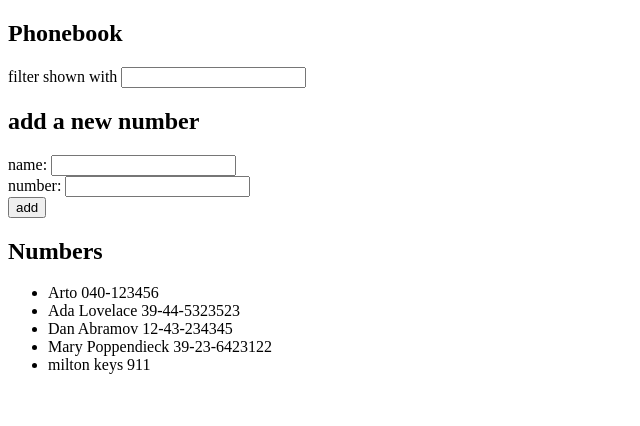
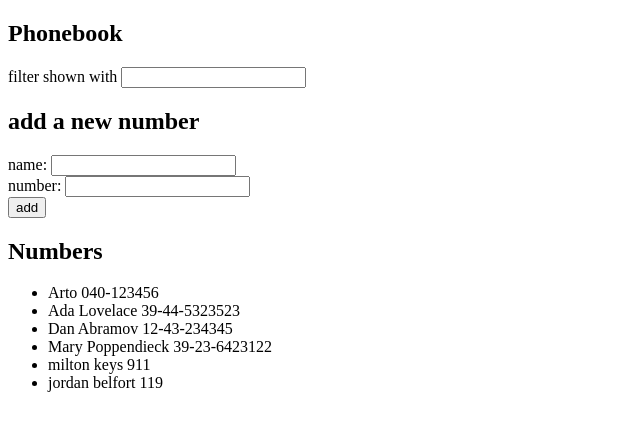
Before and after one commit to gurramnikhil4/FullStackOpen, a React (Vite) app in the folder part2/phonebook/: page / in a window 1280 px wide. Shown: the top 426 px of the page, without its empty margins (0-640 px from the left). Built offline with nearby package versions, Linux system fonts and the light colour scheme; data requests are answered from the project's data file.

Commit message:
Ex 2.13 Extract getAll and create

```diff
--- a/part2/phonebook/db.json
+++ b/part2/phonebook/db.json
@@ -24,6 +24,11 @@
       "name": "milton keys",
       "number": "911",
       "id": 5
+    },
+    {
+      "name": "jordan belfort",
+      "number": "119",
+      "id": 6
     }
   ]
 }
--- a/part2/phonebook/src/App.jsx
+++ b/part2/phonebook/src/App.jsx
@@ -2,7 +2,7 @@ import { useState, useEffect} from 'react'
 import Filter from './components/Filter'
 import PersonForm from './components/PersonForm'
 import Persons from './components/Persons'
-import axios from 'axios'
+import contactServices from './services/contacts'
 
 const App = () => {
 
@@ -11,14 +11,9 @@ const App = () => {
   const [newNumber, setNewNumber] = useState('')
   const [newSearch, setNewSearch] = useState('')
 
-
-  const hook = () =>{
-    let promise = axios.get('http://localhost:3001/persons');
-    promise.then( (response) =>{
-      setPersons(response.data)
-    } )
-  }
-  useEffect(hook,[]);
+  useEffect(()=>{
+    contactServices.getAll().then(response=>setPersons(response))
+  },[]);
 
   const handleSearch = (event) =>{
     setPersons(persons.filter((person)=>{
@@ -37,15 +32,11 @@ const handleSubmit = (event)=>{
     name:newName,
     number:newNumber,
     }
-
-    axios.post(`http://localhost:3001/persons/`,newNameObject)
-    .then((response)=>console.log(response.data))
-  setPersons(persons.concat(newNameObject))
+    contactServices.create(newNameObject).then((data)=>setPersons(persons.concat(data)))
   }
   setNewName('')
   setNewNumber('')
 }
-
 
   return (
     <div>
--- /dev/null
+++ b/part2/phonebook/src/services/contacts.js
@@ -0,0 +1,14 @@
+import axios from "axios"
+const baseUrl = 'http://localhost:3001/persons'
+
+const getAll = () =>{
+    const request=axios.get('http://localhost:3001/persons')
+    return request.then(response=>response.data)
+}
+
+const create = newObject => {
+    const request=axios.post(baseUrl, newObject)
+    return request.then(response=>response.data)
+  }
+
+export default { getAll, create }
```
